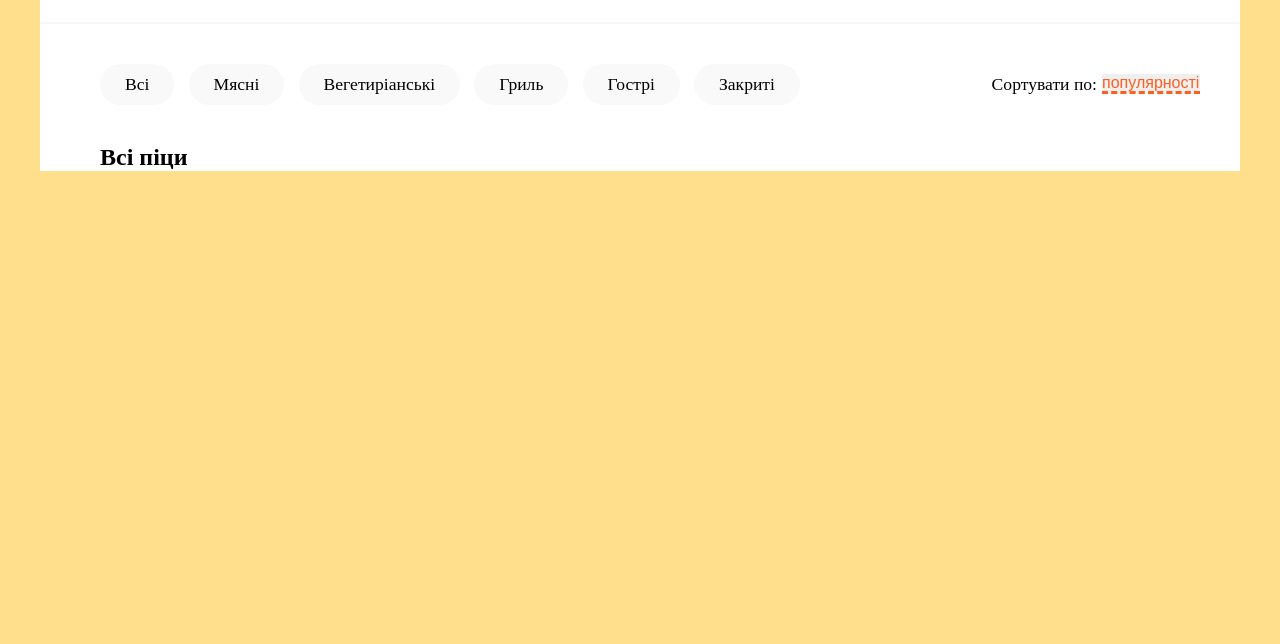
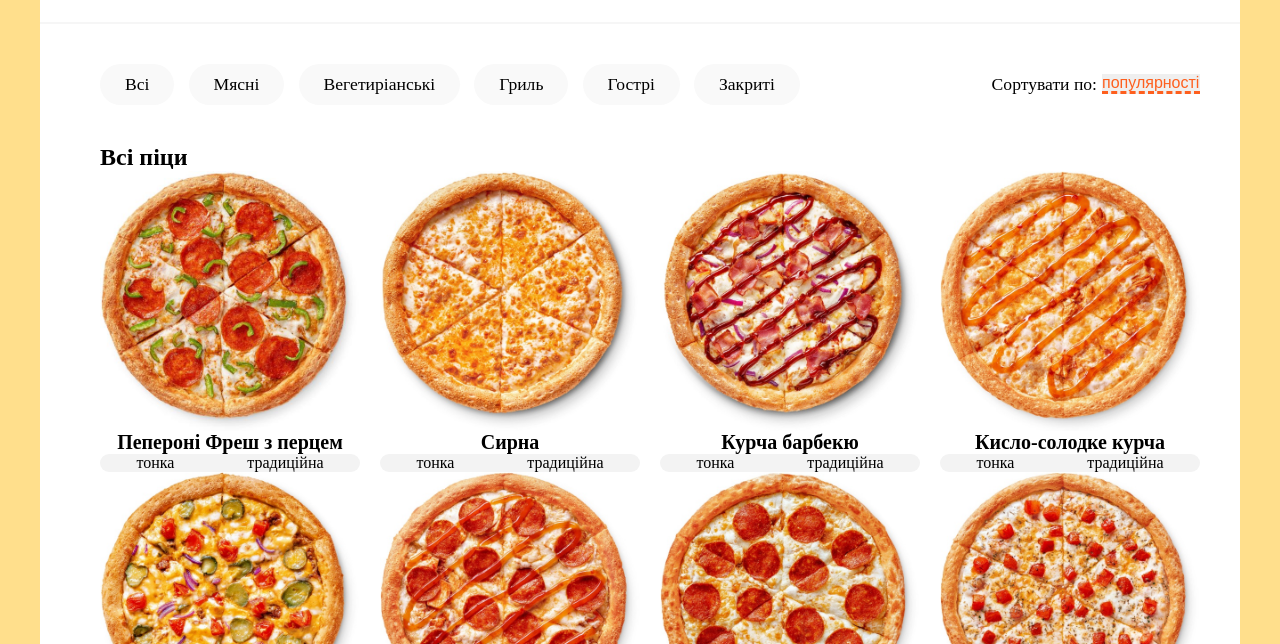
Before and after one commit to TurkevychCode/js-project-pizza-shop, a plain HTML site: page index.html in a window 1280 px wide. Shown: the part 156-800 px from the top of the page. Drawn offline with nearby package versions, Linux system fonts and the light colour scheme.

Commit message:
added pizzas

```diff
--- a/css/global.css
+++ b/css/global.css
@@ -16,6 +16,7 @@
     --baground-color-categories: #F9F9F9;
     --hover-categories-color: #282828;
     --sort-text-color: #FE5F1E;
+    --color-block-typeSize: #F3F3F3;
 }
 
 .container{
--- a/css/main.css
+++ b/css/main.css
@@ -2,3 +2,34 @@
     background-color: var(--container-color);
     padding: 0 40px 0 60px;
 }
+.main__container-content{
+    display: flex;
+    flex-wrap: wrap;
+    justify-content: space-between;
+}
+.container-content__pizza-block{
+    width: 260px;
+    display: flex;
+    flex-wrap: wrap;
+    align-items: center;
+    flex-direction: column;
+}
+.pizza-block__image{
+    width: 260px;
+    height: 260px;
+}
+.pizza-block__title{
+    font-size: 1.25rem;
+}
+.pizza-block__block-typeSize{
+    width: 260px;
+    background-color: var(--color-block-typeSize);
+    border-radius: 10px;
+}
+.block-typeSize__type{
+    display: flex;
+    justify-content: space-around;
+}
+.type__settings{
+    list-style: none;
+}
--- a/index.html
+++ b/index.html
@@ -42,10 +42,12 @@
 </section>
 <main class="main container">
     <h2>Всі піци</h2>
-    <div>
-
+    <div class="main__container-content">
     </div>
 </main>
+<script src="https://code.jquery.com/jquery-3.7.0.js"
+        integrity="sha256-JlqSTELeR4TLqP0OG9dxM7yDPqX1ox/HfgiSLBj8+kM="
+        crossorigin="anonymous"></script>
 <script type="module" src="js/main.js"></script>
 </body>
 </html>
--- a/js/getData.js
+++ b/js/getData.js
@@ -1,10 +1,8 @@
 export async function getData (){
    try {
-       const response = await fetch('https://63529bfaa9f3f34c3743f4a5.mockapi.io/items')
-       const data = await response.json()
-       console.log(data)
-       return data
+       const response = await fetch('./json/data.json')
+       return await response.json()
    }catch (e){
-       console.log(e)
+       console.error(e)
    }
 }
--- a/js/main.js
+++ b/js/main.js
@@ -1,6 +1,32 @@
-import {getData} from "./getData";
+import {getData} from "./getData.js";
 
-(function () {
-    const product = getData();
-    console.log(product);
+(async function() {
+    const product = await getData();
+    const pizzaContainer = $('.main__container-content');
+    const typeNames = ['тонка','традиційна'];
+    product.map(pizza => {
+        const $pizzaBlock = $('<div class="container-content__pizza-block"></div>');
+        const $blockTypeSize = $('<div class="pizza-block__block-typeSize"></div>')
+        const $pizzaImg = $(`<img class="pizza-block__image" src="${pizza.image}" alt="img">`);
+        const $pizzaTitle = $(`<h2 class="pizza-block__title">${pizza.title}</h2>`);
+        const $pizzaTypes = $(`<ul class="block-typeSize__type"></ul>`);
+
+        typeNames.forEach((typeName, index) => {
+            const isActive = typeName === pizza.types[0] || index === 0;
+            const activeClass = isActive ? 'active' : '';
+            const $pizzaType = $(`<li class="type__settings ${activeClass}">${typeName}</li>`);
+
+            $pizzaType.on('click', function () {
+                $(this).addClass('active').siblings().off('click').removeClass('active');
+            });
+
+            $pizzaTypes.append($pizzaType);
+        });
+
+
+
+        $blockTypeSize.append($pizzaTypes);
+        $pizzaBlock.append($pizzaImg,$pizzaTitle,$blockTypeSize);
+        pizzaContainer.append($pizzaBlock)
+    })
 })();
--- a/json/data.json
+++ b/json/data.json
@@ -2,6 +2,7 @@
   {
     "id": 0,
     "title": "Пепероні Фреш з перцем",
+    "image": "./img/products/pepperoni-fresh.jpeg",
     "types": [0, 1],
     "sizes": [26, 30, 40],
     "price": 803,
@@ -11,6 +12,7 @@
   {
     "id": 1,
     "title": "Сирна",
+    "image": "./img/products/cheese.jpeg",
     "types": [0],
     "sizes": [26, 40],
     "price": 245,
@@ -20,6 +22,7 @@
   {
     "id": 2,
     "title": "Курча барбекю",
+    "image": "./img/products/barbecue.jpeg",
     "types": [0],
     "sizes": [26, 40],
     "price": 295,
@@ -29,6 +32,7 @@
   {
     "id": 3,
     "title": "Кисло-солодке курча",
+    "image": "./img/products/sweet-and-sour-chicken.jpeg",
     "types": [1],
     "sizes": [26, 30, 40],
     "price": 275,
@@ -38,6 +42,7 @@
   {
     "id": 4,
     "title": "Чізбургер-піца",
+    "image": "./img/products/cheeseburger-pizza.jpeg",
     "types": [0, 1],
     "sizes": [26, 30, 40],
     "price": 415,
@@ -47,6 +52,7 @@
   {
     "id": 5,
     "title": "Крейзі пепероні",
+    "image": "./img/products/сrazy-pepperoni.jpeg",
     "types": [0],
     "sizes": [30, 40],
     "price": 580,
@@ -56,6 +62,7 @@
   {
     "id": 6,
     "title": "Пепероні",
+    "image": "./img/products/pepperoni.jpeg",
     "types": [0, 1],
     "sizes": [26, 30, 40],
     "price": 675,
@@ -65,6 +72,7 @@
   {
     "id": 7,
     "title": "Маргарита",
+    "image": "./img/products/margarita.jpeg",
     "types": [0, 1],
     "sizes": [26, 30, 40],
     "price": 450,
@@ -74,6 +82,7 @@
   {
     "id": 8,
     "title": "Чотири сезони",
+    "image": "./img/products/four-seasons.jpeg",
     "types": [0, 1],
     "sizes": [26, 30, 40],
     "price": 395,
@@ -83,6 +92,7 @@
   {
     "id": 9,
     "title": "Овочі та гриби 🌱",
+    "image": "./img/products/vegetables-and-mushrooms.jpeg",
     "types": [0, 1],
     "sizes": [26, 30, 40],
     "price": 285,
```
Also changed, not shown: img/products/cheeseburger-pizza.jpeg (renamed from img/products/ сheeseburger-pizza.jpeg), img/products/four-seasons.jpeg (renamed from img/products/ four-seasons.jpeg), img/products/pepperoni-fresh.jpeg (renamed from img/products/papperoni.jpeg), img/products/pepperoni.jpeg (renamed from img/products/ pepperoni.jpeg), img/products/vegetables-and-mushrooms.jpeg (renamed from img/products/ vegetables-and-mushrooms.jpeg), img/products/сrazy-pepperoni.jpeg (renamed from img/products/ сrazy-pepperoni.jpeg), 1 other file.
